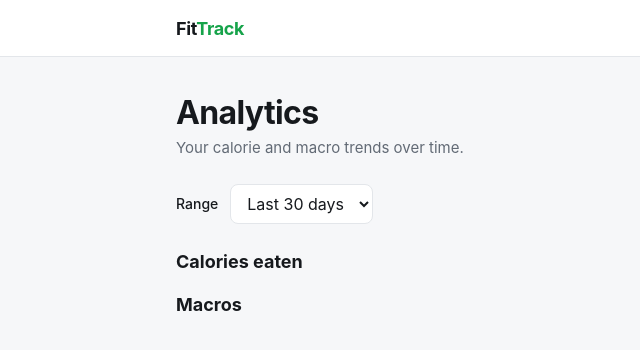
After one commit to ariavedikian/Fitness-App, a Python web app: template app/templates/analytics.html in a window 1280 px wide. The commit adds this page. Shown: the top 350 px of the page, without its empty margins (0-640 px from the left). Run offline with Jinja, Linux system fonts and the light colour scheme; the template is opened without the code that fills it, so the values that code supplies are empty.

Commit message:
Add analytics page with calorie and macro trend charts (Milestone 10c)
New /analytics page drawing daily calories (one line) and macros
(protein/carbs/fat, three lines) with the shared SVG chart module over
a selectable 7/30/90-day window. Macro series use a colourblind-safe,
contrast-checked categorical palette (validated with the dataviz
palette checker) and a mandatory legend so identity is never carried
by colour alone. Adds the chart legend, the Analytics nav link and
page-route tests.

Co-Authored-By: Claude Opus 4.8 <noreply@anthropic.com>

```diff
--- a/app/static/css/main.css
+++ b/app/static/css/main.css
@@ -29,6 +29,13 @@
   --space-5: 1.5rem;
   --space-6: 2rem;
   --space-7: 3rem;
+
+  /* Categorical chart series, assigned in fixed order (protein, carbs, fat on
+   * the macro chart). Validated colourblind-safe with ≥3:1 contrast on the
+   * surface via the dataviz palette checker — don't reorder or eyeball-swap. */
+  --chart-series-1: #1668a6;
+  --chart-series-2: #b45309;
+  --chart-series-3: #9333ea;
 
   --radius: 0.5rem;
   --radius-lg: 0.75rem;
@@ -882,9 +889,59 @@ a {
   border-radius: 2px;
 }
 
+.chart__legend {
+  display: flex;
+  flex-wrap: wrap;
+  gap: var(--space-4);
+  margin-bottom: var(--space-3);
+}
+
+.chart__legend-item {
+  display: inline-flex;
+  align-items: center;
+  gap: var(--space-2);
+  font-size: 0.875rem;
+  color: var(--color-text-muted);
+}
+
+.chart__legend-swatch {
+  width: 0.75rem;
+  height: 0.75rem;
+  border-radius: 2px;
+}
+
 .chart__empty {
   color: var(--color-text-muted);
   font-size: 0.9375rem;
+}
+
+/* --------------------------------------------------------- analytics range */
+.analytics-controls {
+  display: flex;
+  align-items: center;
+  gap: var(--space-3);
+  margin-bottom: var(--space-5);
+}
+
+.analytics-controls__label {
+  font-size: 0.875rem;
+  font-weight: 500;
+}
+
+.analytics-controls__select {
+  padding: var(--space-2) var(--space-3);
+  border: 1px solid var(--color-border);
+  border-radius: var(--radius);
+  background: var(--color-surface);
+  color: inherit;
+  font-size: 1rem;
+  font-family: inherit;
+}
+
+.analytics-controls__select:focus-visible {
+  outline: 2px solid var(--color-accent);
+  outline-offset: 1px;
+  border-color: var(--color-accent);
 }
 
 /* ------------------------------------------------------------ wider screens */
--- /dev/null
+++ b/app/static/js/analytics.js
@@ -0,0 +1,103 @@
+/** The analytics page: calorie and macro trends over a selectable window,
+ *  drawn with the shared SVG chart module. */
+
+import { apiFetch } from "./api.js";
+import { renderLineChart } from "./chart.js";
+
+// Fixed order → fixed colour, matching the validated categorical tokens. Never
+// reorder: colour follows the macro, not its rank on any given day.
+const MACRO_SERIES = [
+  { key: "protein_g", label: "Protein", color: "var(--chart-series-1)" },
+  { key: "carbs_g", label: "Carbs", color: "var(--chart-series-2)" },
+  { key: "fat_g", label: "Fat", color: "var(--chart-series-3)" },
+];
+
+function el(tag, className, text) {
+  const node = document.createElement(tag);
+  if (className) node.className = className;
+  if (text !== undefined) node.textContent = text;
+  return node;
+}
+
+/** "2026-07-20" → local-midnight timestamp, for the time axis. */
+function dateToTs(iso) {
+  const [y, m, d] = iso.split("-").map(Number);
+  return new Date(y, m - 1, d).getTime();
+}
+
+function formatDateShort(ts) {
+  return new Date(ts).toLocaleDateString(undefined, {
+    month: "short",
+    day: "numeric",
+  });
+}
+
+function fullDate(iso) {
+  const [y, m, d] = iso.split("-").map(Number);
+  return new Date(y, m - 1, d).toLocaleDateString(undefined, {
+    year: "numeric",
+    month: "short",
+    day: "numeric",
+  });
+}
+
+function showHint(container, text) {
+  container.replaceChildren(el("p", "chart__empty", text));
+}
+
+function renderCharts(entries) {
+  const calContainer = document.getElementById("calorie-chart");
+  const macroContainer = document.getElementById("macro-chart");
+  if (!calContainer || !macroContainer) return;
+
+  // A trend needs at least two days to connect.
+  if (entries.length < 2) {
+    const hint = "Log meals on at least two days to see your trends.";
+    showHint(calContainer, hint);
+    showHint(macroContainer, hint);
+    return;
+  }
+
+  const xs = entries.map((e) => dateToTs(e.date));
+  const span = `${fullDate(entries[0].date)} to ${fullDate(entries.at(-1).date)}`;
+
+  renderLineChart(calContainer, {
+    series: [
+      {
+        points: entries.map((e, i) => ({ x: xs[i], y: e.calories })),
+        color: "var(--color-accent)",
+      },
+    ],
+    formatX: formatDateShort,
+    formatY: (v) => v.toLocaleString(),
+    formatValue: (v) => `${v.toLocaleString()} kcal`,
+    ariaLabel: `Daily calories eaten, ${span}.`,
+  });
+
+  renderLineChart(macroContainer, {
+    series: MACRO_SERIES.map((m) => ({
+      points: entries.map((e, i) => ({ x: xs[i], y: e[m.key] })),
+      color: m.color,
+      label: m.label,
+    })),
+    formatX: formatDateShort,
+    formatY: (v) => `${v}`,
+    formatValue: (v) => `${v} g`,
+    ariaLabel: `Daily protein, carbs, and fat in grams, ${span}.`,
+  });
+}
+
+export function initAnalytics() {
+  const rangeSelect = document.getElementById("range-select");
+  if (!rangeSelect) return;
+
+  async function load() {
+    const { entries } = await apiFetch(
+      `/api/analytics/daily?days=${rangeSelect.value}`,
+    );
+    renderCharts(entries);
+  }
+
+  rangeSelect.addEventListener("change", load);
+  load();
+}
--- a/app/static/js/chart.js
+++ b/app/static/js/chart.js
@@ -260,5 +260,24 @@ export function renderLineChart(container, config) {
   const figure = document.createElement("div");
   figure.className = "chart__figure";
   figure.append(svg, tooltip);
-  container.replaceChildren(figure);
+
+  // A legend is mandatory for two or more series so identity is never carried
+  // by colour alone; a single series is named by the section title instead.
+  const labelled = series.filter((s) => s.label);
+  if (labelled.length >= 2) {
+    const legend = document.createElement("div");
+    legend.className = "chart__legend";
+    for (const s of labelled) {
+      const item = document.createElement("span");
+      item.className = "chart__legend-item";
+      const swatch = document.createElement("span");
+      swatch.className = "chart__legend-swatch";
+      swatch.style.background = s.color;
+      item.append(swatch, document.createTextNode(s.label));
+      legend.append(item);
+    }
+    container.replaceChildren(legend, figure);
+  } else {
+    container.replaceChildren(figure);
+  }
 }
--- /dev/null
+++ b/app/templates/analytics.html
@@ -0,0 +1,40 @@
+{% extends "base.html" %}
+
+{% block title %}Analytics · FitTrack{% endblock %}
+
+{% block content %}
+  <section class="page-header">
+    <h1 class="page-header__title">Analytics</h1>
+    <p class="page-header__subtitle">Your calorie and macro trends over time.</p>
+  </section>
+
+  <div class="analytics-controls">
+    <label class="analytics-controls__label" for="range-select">Range</label>
+    <select id="range-select" class="analytics-controls__select">
+      <option value="7">Last 7 days</option>
+      <option value="30" selected>Last 30 days</option>
+      <option value="90">Last 90 days</option>
+    </select>
+  </div>
+
+  <section class="chart" aria-labelledby="calorie-heading">
+    <div class="today__header">
+      <h2 id="calorie-heading" class="today__title">Calories eaten</h2>
+    </div>
+    <div id="calorie-chart"></div>
+  </section>
+
+  <section class="chart" aria-labelledby="macro-heading">
+    <div class="today__header">
+      <h2 id="macro-heading" class="today__title">Macros</h2>
+    </div>
+    <div id="macro-chart"></div>
+  </section>
+{% endblock %}
+
+{% block scripts %}
+  <script type="module">
+    import { initAnalytics } from "/static/js/analytics.js";
+    initAnalytics();
+  </script>
+{% endblock %}
--- a/app/templates/base.html
+++ b/app/templates/base.html
@@ -23,6 +23,7 @@
             <a class="site-nav__link" href="/foods">Foods</a>
             <a class="site-nav__link" href="/workouts">Workouts</a>
             <a class="site-nav__link" href="/progress">Progress</a>
+            <a class="site-nav__link" href="/analytics">Analytics</a>
             <a class="site-nav__link" href="/profile">Profile</a>
             <span class="site-nav__email">{{ user.email }}</span>
             <button type="button" class="button button--ghost" data-logout>
```
Also changed, not shown: app/api/pages.py (+9 -0 lines), tests/test_pages.py (+16 -0 lines).
